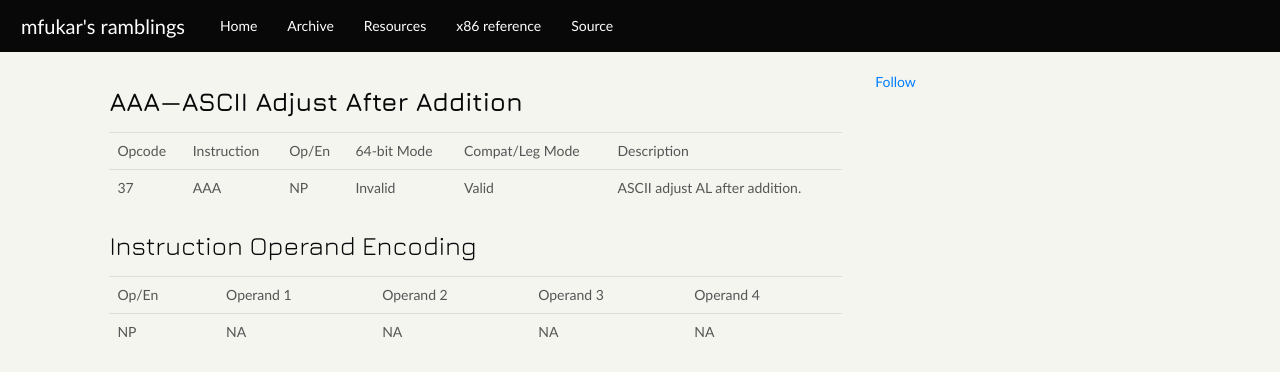
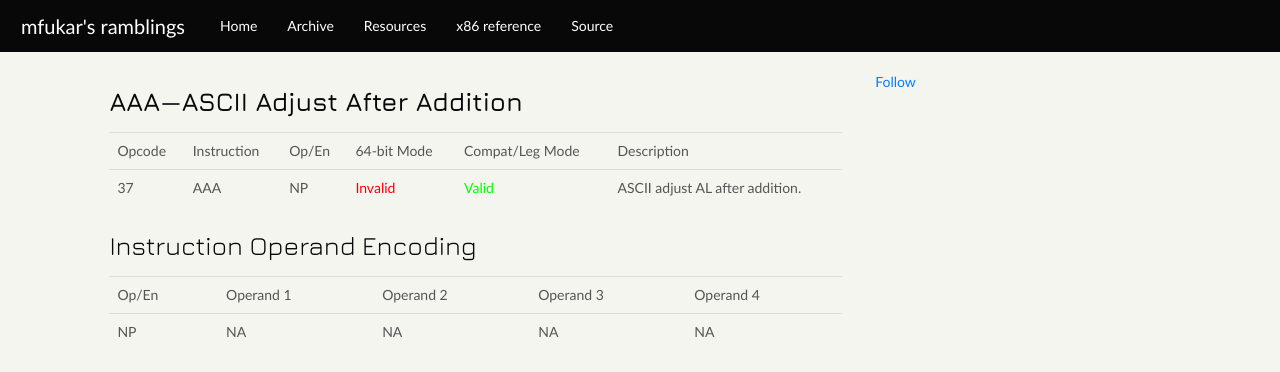
Before and after one commit to mfukar/mfukar.github.com, a Jekyll site: the page built from x86reference/instructions/AAA.html, in a window 1280 px wide. Shown: the top 372 px of the page. Built offline with Jekyll 4.4.1, drawn with Linux system fonts in a browser that asks for light colours; some web fonts are replaced; Markdown is read by kramdown in place of the engine named in the settings; comment, search, counter and statistics services are not loaded.

Commit message:
Test colorising in-/valid values

```diff
--- a/x86reference/instructions/AAA.html
+++ b/x86reference/instructions/AAA.html
@@ -2,6 +2,7 @@
 layout: secondary
 title: AAA — ASCII Adjust After Addition
 ---
+<style type="text/css">span.invalidValue { color: #ff0000 } span.validValue { color:#00ff00}</style>
 <h2 id="aaa">AAA—ASCII Adjust After Addition</h2>
 <table class="table">
 <tr>
@@ -16,8 +17,8 @@ title: AAA — ASCII Adjust After Addition
 	<td>37</td>
 	<td>AAA</td>
 	<td>NP</td>
-	<td>Invalid</td>
-	<td>Valid</td>
+	<td><span class="invalidValue">Invalid</span></td>
+	<td><span class="validValue">Valid</span></td>
 	<td>ASCII adjust AL after addition.</td>
 </tr>
 </table>
```
